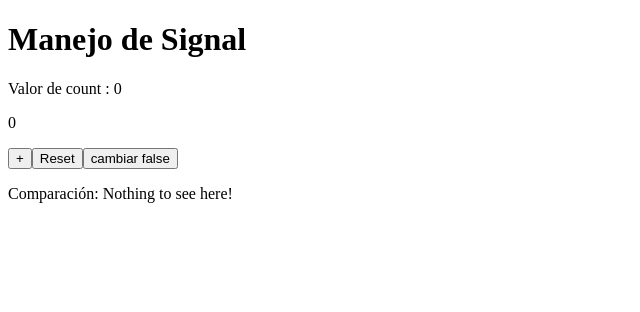
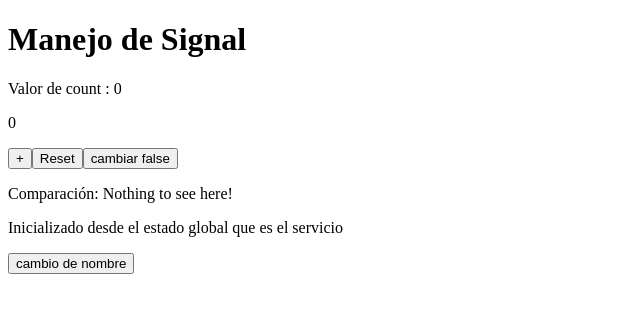
Before and after one commit to TANHEHANZ/Shop-Angular, an Angular app: page / in a window 1280 px wide. Shown: the top 312 px of the page, without its empty margins (0-640 px from the left). Built offline with nearby package versions, Linux system fonts and the light colour scheme.

Commit message:
feat:manejo de service

```diff
--- a/src/app/app.component.html
+++ b/src/app/app.component.html
@@ -1 +1,3 @@
-<router-outlet /> <app-senal />
+<app-senal />
+
+<app-stateglobal />
--- a/src/app/app.component.ts
+++ b/src/app/app.component.ts
@@ -8,10 +8,11 @@ import {
 } from '@angular/core';
 import { RouterOutlet } from '@angular/router';
 import { SenalComponent } from './components/senal/senal.component';
+import { StateglobalComponent } from './components/stateglobal/stateglobal.component';
 @Component({
   standalone: true,
   selector: 'app-root',
-  imports: [RouterOutlet, SenalComponent],
+  imports: [SenalComponent, StateglobalComponent],
   templateUrl: './app.component.html',
   styleUrl: './app.component.css',
 })
--- /dev/null
+++ b/src/app/components/stateglobal/stateglobal.component.html
@@ -0,0 +1,2 @@
+<p>{{ estateService.stateGlobal }}</p>
+<button (click)="estateService.change('hanz')">cambio de nombre</button>
--- /dev/null
+++ b/src/app/components/stateglobal/stateglobal.component.ts
@@ -0,0 +1,13 @@
+import { Component, inject } from '@angular/core';
+import { ComunicationService } from '../../service/comunication.service';
+
+@Component({
+  selector: 'app-stateglobal',
+  imports: [],
+  templateUrl: './stateglobal.component.html',
+  styleUrl: './stateglobal.component.css',
+})
+export class StateglobalComponent {
+  // constructor(public estateService: ComunicationService) {}
+  public estateService = inject(ComunicationService);
+}
--- /dev/null
+++ b/src/app/service/comunication.service.ts
@@ -0,0 +1,15 @@
+import { Injectable } from '@angular/core';
+
+@Injectable({
+  providedIn: 'root',
+})
+export class ComunicationService {
+  stateGlobal: string =
+    'Inicializado desde el estado global que es el servicio';
+  constructor() {
+    this.stateGlobal;
+  }
+  change = (data: string): string => {
+    return (this.stateGlobal = data);
+  };
+}
```
Also changed, not shown: src/app/components/stateglobal/stateglobal.component.css (added).
